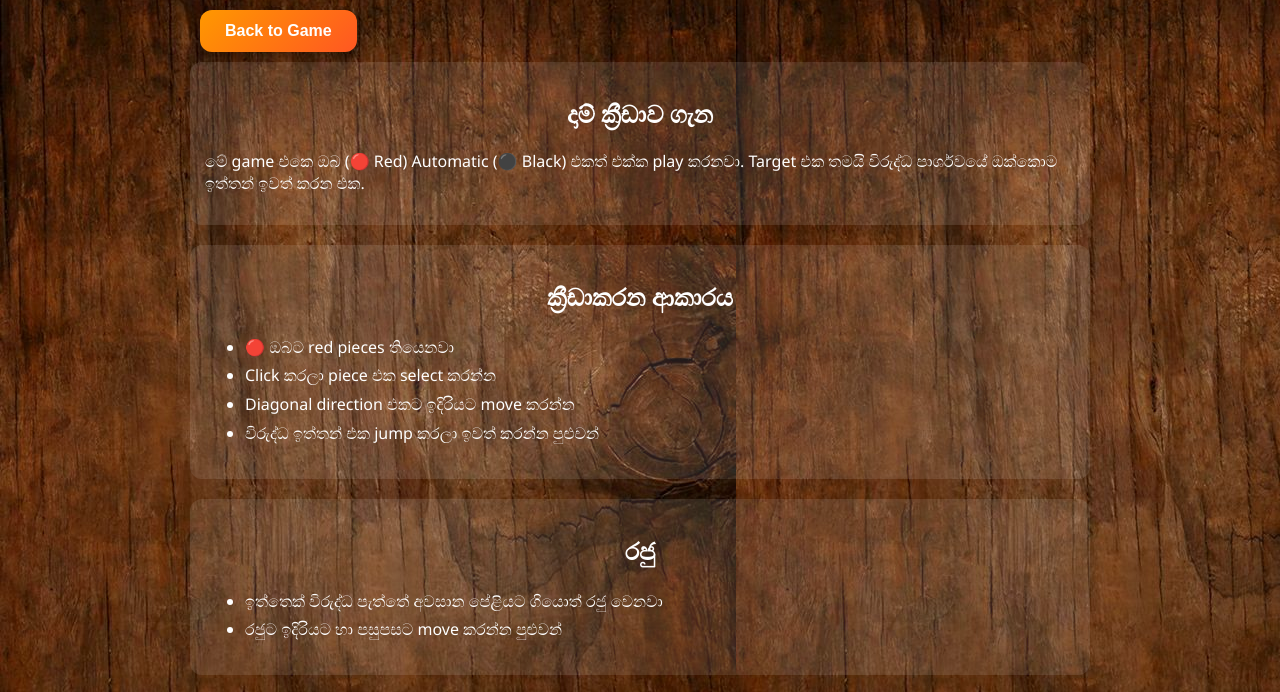
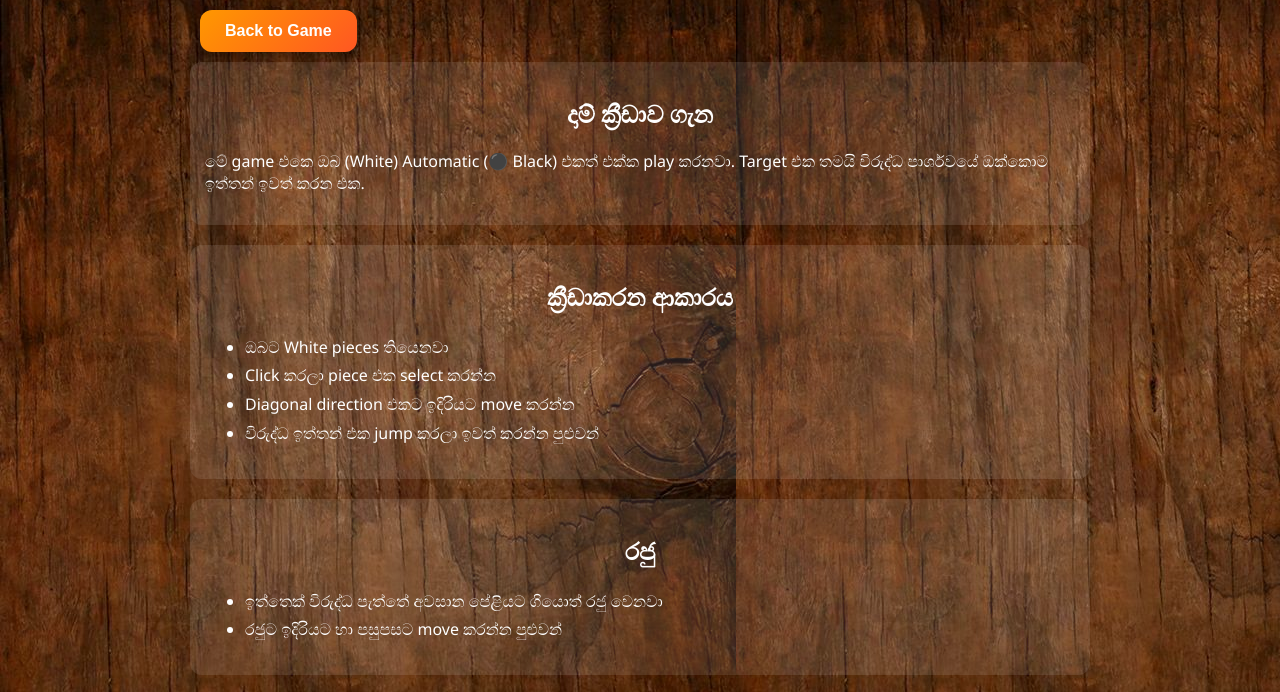
Before and after one commit to suche-cpu/Checkers-Game, a plain HTML site: page tutorial.html in a window 1280 px wide. Shown: the part 106-798 px from the top of the page. Drawn offline with Linux system fonts and the light colour scheme.

Commit message:
Update game description and player color references

```diff
--- a/tutorial.html
+++ b/tutorial.html
@@ -76,14 +76,14 @@ button:active {
 
 <div class="card">
 <h2>දාම් ක්‍රීඩාව ගැන</h2>
-<p>මේ game එකෙ ඔබ (🔴 Red)  Automatic (⚫ Black) එකත් එක්ක play කරනවා. Target එක තමයි විරුද්ධ පාර්ශවයේ ඔක්කොම ඉත්තන් ඉවත් කරන එක.</p>
+<p>මේ game එකෙ ඔබ (White)  Automatic (⚫ Black) එකත් එක්ක play කරනවා. Target එක තමයි විරුද්ධ පාර්ශවයේ ඔක්කොම ඉත්තන් ඉවත් කරන එක.</p>
 
 </div>
 
 <div class="card">
 <h2> ක්‍රීඩාකරන ආකාරය </h2>
 <ul>
-<li>🔴 ඔබට red pieces තියෙනවා</li>
+<li>ඔබට White pieces තියෙනවා</li>
 <li>Click කරලා piece එක select කරන්න</li>
 <li>Diagonal direction එකට ඉදිරියට move කරන්න</li>
 <li>විරුද්ධ ඉත්තන් එක jump කරලා ඉවත් කරන්න පුළුවන්</li>
```
